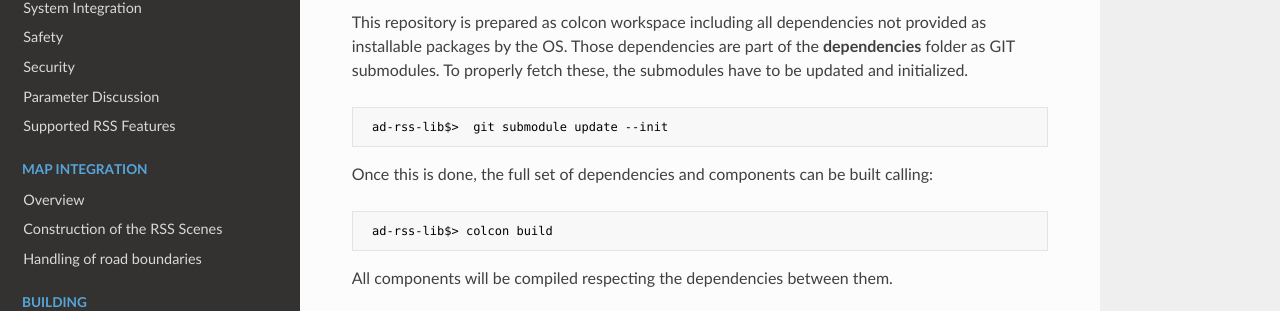
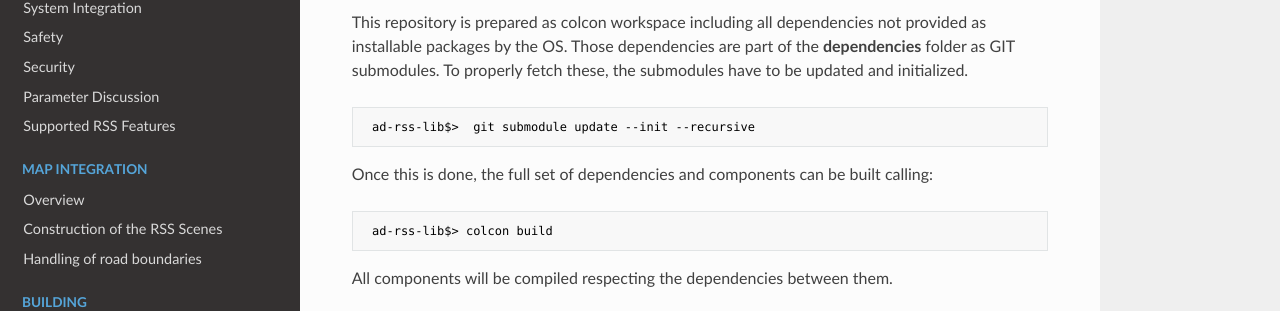
Before and after one commit to intel/ad-rss-lib, an MkDocs documentation site: the page built from doc/BUILDING.md, in a window 1280 px wide and 900 px high, scrolled down 1519 px. Shown: the part 140-451 px from the top of the window. Built offline with MkDocs 1.6.1, drawn with Linux system fonts in a browser that asks for light colours; nearby versions of some CDN libraries.

Commit message:
Removed duplicated spdlog dependency and modified building instruction (#117)

````diff
--- a/doc/BUILDING.md
+++ b/doc/BUILDING.md
@@ -61,7 +61,7 @@
 This repository is prepared as colcon workspace including all dependencies not provided as installable packages by the OS.
 Those dependencies are part of the __dependencies__ folder as GIT submodules. To properly fetch these, the submodules have to be updated and initialized.
 ```bash
- ad-rss-lib$>  git submodule update --init
+ ad-rss-lib$>  git submodule update --init --recursive
 ```
 Once this is done, the full set of dependencies and components can be built calling:
 ```bash
````
Also changed, not shown: doc/CHANGELOG.md (+1 -0 lines), .gitmodules, 3 other files.
